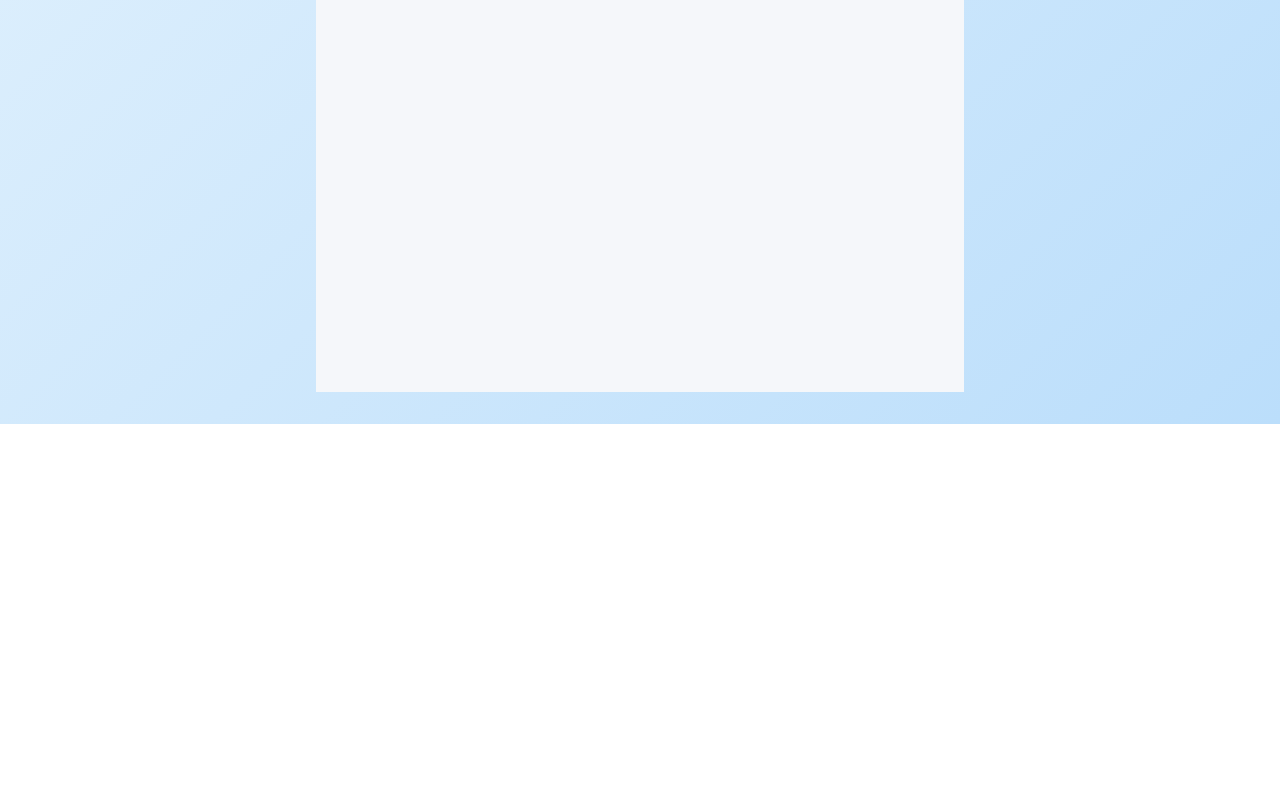
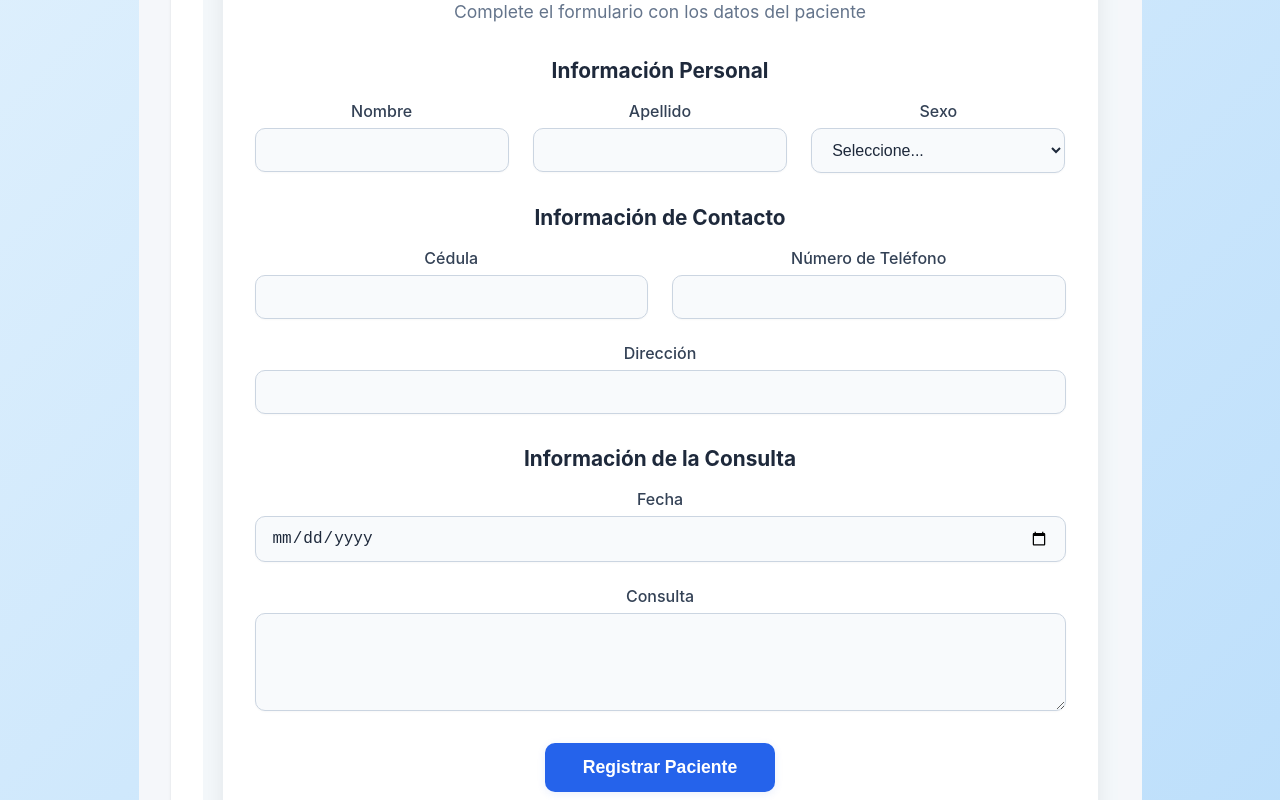
Before and after one commit to EspMateo/consultorio_odontologico_aqua, a React (Vite) app in the folder odontologia/fronendvite/consultorioOdontologicoAqua/: page /dashboard in a window 1280 px wide. Shown: the part 440-1240 px from the top of the page. Before the commit the page ends 864 px from the top, so only its background shows below. Built offline with nearby package versions, Linux system fonts and the light colour scheme; sample sign-in values are in the browser's storage.

Commit message:
Se añade el apartado visual de ingreso rapido de paciente, no cuenta con la parte de back y debe ser modificado

```diff
--- a/odontologia/fronendvite/consultorioOdontologicoAqua/src/Components/Dashboard/Dashboard.jsx
+++ b/odontologia/fronendvite/consultorioOdontologicoAqua/src/Components/Dashboard/Dashboard.jsx
@@ -1,6 +1,7 @@
 import React, { useState } from 'react';
 import { useNavigate } from 'react-router-dom';
 import '../styles/Dashboard.css';
+import PatientRegistration from '../PatientRegistration';
 
 const Dashboard = () => {
   const navigate = useNavigate();
@@ -51,8 +52,8 @@ const Dashboard = () => {
       <main className="dashboard-content">
         {activeTab === 'inicio' && (
           <div className="content-section">
-            <h2>Panel de Control</h2>
-            <p>Bienvenido al sistema de gestión del consultorio odontológico.</p>
+            <h2 className="text-2xl font-bold mb-6 text-gray-800">Registro de Nuevo Paciente</h2>
+            <PatientRegistration />
           </div>
         )}
         {/* Aquí se pueden agregar más secciones según el tab activo */}
--- /dev/null
+++ b/odontologia/fronendvite/consultorioOdontologicoAqua/src/Components/PatientRegistration.css
@@ -0,0 +1,117 @@
+/* Contenedor principal */
+.patient-form-container {
+  width: 100%;
+  max-width: 900px;
+  margin: 40px auto;
+  padding: 20px;
+  background: #f4f8fb;
+  border-radius: 18px;
+}
+
+.patient-form-card {
+  background: #fff;
+  border-radius: 18px;
+  box-shadow: 0 4px 24px 0 rgba(0,0,0,0.08);
+  padding: 40px 32px;
+}
+
+.patient-form-header {
+  text-align: center;
+  margin-bottom: 32px;
+}
+
+.patient-form-title {
+  font-size: 2.3rem;
+  font-weight: 800;
+  color: #2563eb;
+  margin-bottom: 8px;
+}
+
+.patient-form-subtitle {
+  color: #64748b;
+  font-size: 1.1rem;
+}
+
+.patient-form-section {
+  margin-bottom: 32px;
+}
+
+.patient-form-section-title {
+  font-size: 1.3rem;
+  font-weight: 700;
+  color: #1e293b;
+  margin-bottom: 18px;
+}
+
+.patient-form-row {
+  display: flex;
+  flex-wrap: wrap;
+  gap: 24px;
+}
+
+.patient-form-group {
+  flex: 1 1 220px;
+  display: flex;
+  flex-direction: column;
+}
+
+.patient-form-group-full {
+  flex: 2 1 100%;
+}
+
+.patient-form-label {
+  font-size: 1rem;
+  font-weight: 500;
+  color: #334155;
+  margin-bottom: 7px;
+}
+
+.patient-form-input {
+  padding: 12px 16px;
+  border-radius: 10px;
+  border: 1px solid #cbd5e1;
+  font-size: 1rem;
+  background: #f8fafc;
+  color: #1e293b;
+  transition: border 0.2s, box-shadow 0.2s;
+  box-shadow: 0 1px 2px 0 rgba(0,0,0,0.03);
+}
+.patient-form-input:focus {
+  border: 1.5px solid #2563eb;
+  outline: none;
+  background: #fff;
+  box-shadow: 0 2px 8px 0 rgba(37,99,235,0.08);
+}
+
+.patient-form-actions {
+  display: flex;
+  justify-content: center;
+  margin-top: 24px;
+}
+
+.patient-form-button {
+  background: #2563eb;
+  color: #fff;
+  font-size: 1.1rem;
+  font-weight: 700;
+  padding: 14px 38px;
+  border: none;
+  border-radius: 10px;
+  cursor: pointer;
+  box-shadow: 0 2px 8px 0 rgba(37,99,235,0.10);
+  transition: background 0.2s, box-shadow 0.2s;
+}
+.patient-form-button:hover {
+  background: #1d4ed8;
+  box-shadow: 0 4px 16px 0 rgba(37,99,235,0.15);
+}
+
+@media (max-width: 800px) {
+  .patient-form-card {
+    padding: 24px 8px;
+  }
+  .patient-form-row {
+    flex-direction: column;
+    gap: 16px;
+  }
+}
--- /dev/null
+++ b/odontologia/fronendvite/consultorioOdontologicoAqua/src/Components/PatientRegistration.jsx
@@ -0,0 +1,111 @@
+import React, { useState } from 'react';
+import './PatientRegistration.css';
+
+const steps = [
+  { key: 'personal', label: 'Información Personal' },
+  { key: 'contacto', label: 'Información de Contacto' },
+  { key: 'consulta', label: 'Información de la Consulta' },
+];
+
+const PatientRegistration = () => {
+  const [formData, setFormData] = useState({
+    nombre: '',
+    apellido: '',
+    cedula: '',
+    numero: '',
+    direccion: '',
+    consulta: '',
+    fecha: '',
+    sexo: ''
+  });
+
+  const [currentStep, setCurrentStep] = useState(0);
+
+  const handleChange = (e) => {
+    const { name, value } = e.target;
+    setFormData(prevState => ({
+      ...prevState,
+      [name]: value
+    }));
+  };
+
+  const handleSubmit = (e) => {
+    e.preventDefault();
+    // Aquí iría la lógica para enviar los datos al backend
+    console.log(formData);
+  };
+
+  // Para navegación entre pasos (opcional, puedes dejarlo fijo en 0 si quieres todo el formulario junto)
+  // const nextStep = () => setCurrentStep((prev) => Math.min(prev + 1, steps.length - 1));
+  // const prevStep = () => setCurrentStep((prev) => Math.max(prev - 1, 0));
+
+  return (
+    <div className="patient-form-container">
+      <div className="patient-form-card">
+        <div className="patient-form-header">
+          <h2 className="patient-form-title">Registro de Paciente</h2>
+          <p className="patient-form-subtitle">Complete el formulario con los datos del paciente</p>
+        </div>
+        <form onSubmit={handleSubmit} className="patient-form">
+          <div className="patient-form-section">
+            <h3 className="patient-form-section-title">Información Personal</h3>
+            <div className="patient-form-row">
+              <div className="patient-form-group">
+                <label className="patient-form-label">Nombre</label>
+                <input type="text" name="nombre" value={formData.nombre} onChange={handleChange} className="patient-form-input" required />
+              </div>
+              <div className="patient-form-group">
+                <label className="patient-form-label">Apellido</label>
+                <input type="text" name="apellido" value={formData.apellido} onChange={handleChange} className="patient-form-input" required />
+              </div>
+              <div className="patient-form-group">
+                <label className="patient-form-label">Sexo</label>
+                <select name="sexo" value={formData.sexo} onChange={handleChange} className="patient-form-input" required>
+                  <option value="">Seleccione...</option>
+                  <option value="masculino">Masculino</option>
+                  <option value="femenino">Femenino</option>
+                  <option value="otro">Otro</option>
+                </select>
+              </div>
+            </div>
+          </div>
+          <div className="patient-form-section">
+            <h3 className="patient-form-section-title">Información de Contacto</h3>
+            <div className="patient-form-row">
+              <div className="patient-form-group">
+                <label className="patient-form-label">Cédula</label>
+                <input type="text" name="cedula" value={formData.cedula} onChange={handleChange} className="patient-form-input" required />
+              </div>
+              <div className="patient-form-group">
+                <label className="patient-form-label">Número de Teléfono</label>
+                <input type="tel" name="numero" value={formData.numero} onChange={handleChange} className="patient-form-input" required />
+              </div>
+              <div className="patient-form-group patient-form-group-full">
+                <label className="patient-form-label">Dirección</label>
+                <input type="text" name="direccion" value={formData.direccion} onChange={handleChange} className="patient-form-input" required />
+              </div>
+            </div>
+          </div>
+          <div className="patient-form-section">
+            <h3 className="patient-form-section-title">Información de la Consulta</h3>
+            <div className="patient-form-row">
+              <div className="patient-form-group">
+                <label className="patient-form-label">Fecha</label>
+                <input type="date" name="fecha" value={formData.fecha} onChange={handleChange} className="patient-form-input" required />
+              </div>
+              <div className="patient-form-group patient-form-group-full">
+                <label className="patient-form-label">Consulta</label>
+                <textarea name="consulta" value={formData.consulta} onChange={handleChange} rows="4" className="patient-form-input" required></textarea>
+              </div>
+            </div>
+          </div>
+          <div className="patient-form-actions">
+            <button type="submit" className="patient-form-button">Registrar Paciente</button>
+          </div>
+        </form>
+      </div>
+    </div>
+  );
+};
+
+export default PatientRegistration;
```
